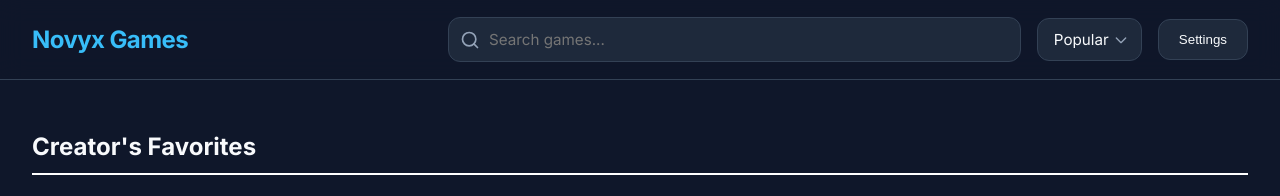
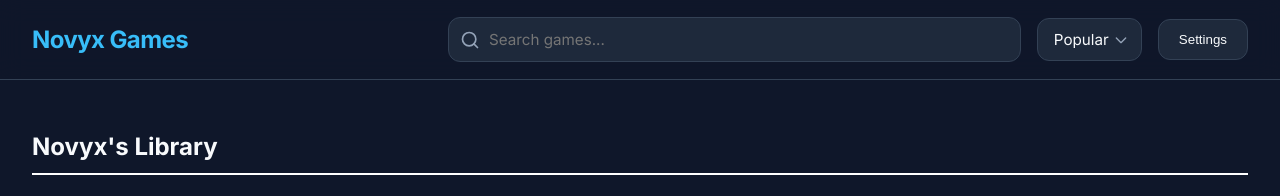
Before and after one commit to kamleshlalan19-droid/kamgames, a plain HTML site: page index.html in a window 1280 px wide. Shown: the top 196 px of the page. Drawn offline with Linux system fonts and the light colour scheme; no server answers.

Commit message:
Update index.html

```diff
--- a/index.html
+++ b/index.html
@@ -598,7 +598,7 @@
 
   <main>
     <div id="favorites-section">
-      <h2 class="favorites-header">Creator's Favorites</h2>
+      <h2 class="favorites-header">Novyx's Library</h2>
       <div id="favorites-grid"></div>
     </div>
 
```
